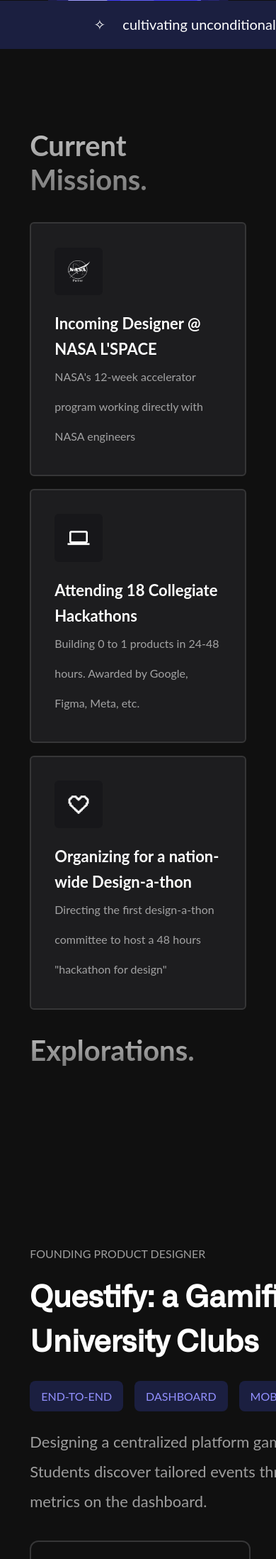
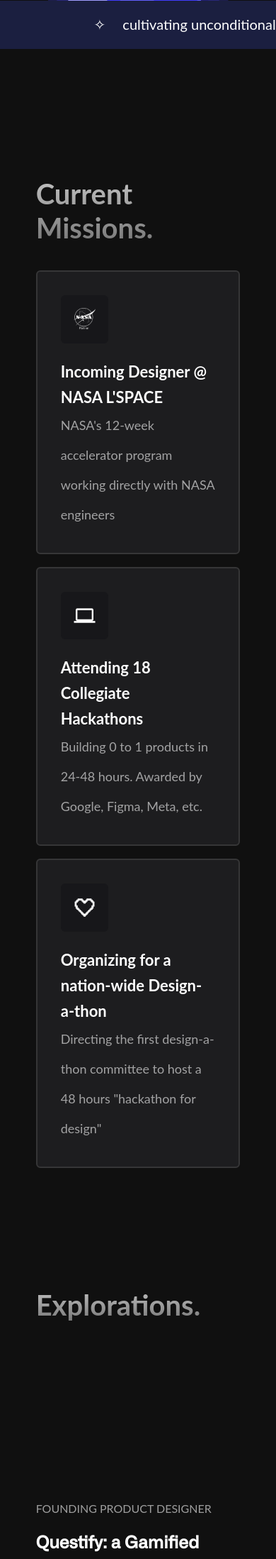
Before and after one commit to Jaslavie/personal-portfolio, a PHP site: page / in a window 390 px wide. Shown: the part 843-3040 px from the top of the page at 71% size. Run offline with PHP 8.4, Linux system fonts and the light colour scheme; some libraries are stand-ins or nearby versions.

Commit message:
fixed home page responsiveness issue

```diff
--- a/about.html
+++ b/about.html
@@ -53,10 +53,9 @@
       <div class="dropdown-nav">
         <div class="column">
           <li><a href="index.html#projects">work</a></li>
-          <li id="work-nav"><a href="play.html">play</a></li>
           <li><a href="serendipity.html">serendipity</a></li>
           <li><a href="about.html">about</a></li>
-          <a href="mailto: jasmineqw45@gmail.com" class="btn">Get in Touch</a>
+          <a href="images/Jasmine Wu - Resume.pdf" class="btn">Resume</a>
         </div>
       </div>
 
--- a/index.html
+++ b/index.html
@@ -196,7 +196,7 @@
 
         <div class="head-contain">
           <div class="type-container gradient-text">
-            <div>Hey! I'm Jasmine Wu</div>
+            <div>Hey! I'm Jasmine</div>
 
             <div class="bottom-header-text">
               <span class="auto-type"></span>
@@ -313,14 +313,14 @@
             <div class="work-heading">
               <div class="caption">FOUNDING PRODUCT DESIGNER</div>
 
-              <div class="tag-wrap">
+              <div  >
                 <h2>Questify: a Gamified Platform for University Clubs</h2>
                 <div class="arrowContain">
                   <i class="fa-solid fa-arrow-right"></i>
                 </div>
               </div>
 
-              <div class="tag-wrap">
+              <div  class="tag-wrap">
                 <div class="tag">END-TO-END</div>
                 <div class="tag">DASHBOARD</div>
                 <div class="tag">MOBILE APP</div>
@@ -346,7 +346,7 @@
             <div class="work-heading">
               <div class="caption">PRODUCT DESIGNER</div>
 
-              <div class="tag-wrap">
+              <div  >
                 <h2>
                   GeoFlare: the real-time, collaborative wildfire response
                   platform through satellite imagery
@@ -356,7 +356,7 @@
                 </div>
               </div>
 
-              <div class="tag-wrap">
+              <div  class="tag-wrap">
                 <div class="tag">DESIGN ENGINEERING</div>
                 <div class="tag">PRODUCT DESIGN</div>
                 <div class="tag">COMPUTER VISION</div>
@@ -382,14 +382,14 @@
             <div class="work-heading">
               <div class="caption">DIRECTOR OF I.T.</div>
 
-              <div class="tag-wrap">
+              <div  >
                 <h2>Bonsai Bento: High School E-Commerce Startup</h2>
                 <div class="arrowContain">
                   <i class="fa-solid fa-arrow-right"></i>
                 </div>
               </div>
 
-              <div class="tag-wrap">
+              <div class="tag-wrap" >
                 <div class="tag">WEBSITE</div>
                 <div class="tag">END-TO-END</div>
               </div>
@@ -410,14 +410,14 @@
             <div class="work-heading">
               <div class="caption">FOUNDER AND DESIGNER</div>
 
-              <div class="tag-wrap">
+              <div  >
                 <h2>Voicewise: Self-Improvement Hub for Students</h2>
                 <div class="arrowContain">
                   <i class="fa-solid fa-arrow-right"></i>
                 </div>
               </div>
 
-              <div class="tag-wrap">
+              <div class="tag-wrap" >
                 <div class="tag">REACT.JS</div>
                 <div class="tag">END-TO-END</div>
                 <div class="tag">CURRICULUM DEVELOPMENT</div>
--- a/style.css
+++ b/style.css
@@ -1395,9 +1395,10 @@ h1 span,
   white-space: nowrap;
 }
 .tag-wrap {
-  display: grid;
-  grid-auto-flow: column;
+  display: flex;
+  flex-direction: row;
   gap: 16px;
+  flex-wrap: wrap;
   justify-content: flex-start;
   align-items: center;
 }
@@ -1430,9 +1431,11 @@ h1 span,
   cursor: pointer;
 }
 .work-heading {
-  display: grid;
-  grid-template-columns: auto;
+  display: flex;
+  flex-direction: column;
+  align-items: start;
   gap: 22px;
+  width: 100%;
 }
 .work-heading .subsub-title {
   margin-right: 25px;
@@ -2735,8 +2738,26 @@ html {
 
 /* iphone xr */
 @media (max-width: 430px) {
-  .tech-stack img {
-    width: 4.5em;
+  .callout-p {
+    font-size: 18px;
+  }
+  .arrowContain {
+    display: none;
+  }
+  .work-contain {
+    width: 100%;
+  }
+  h2 {
+    font-size: 24px;
+  }
+  #header {
+    padding: 0 5vw;
+  }
+  .type-container, .bottom-header-text {
+    font-size: 48px;
+  }
+  p {
+    font-size: 18px;
   }
   .work-image {
     height: 50vh;
@@ -2771,10 +2792,7 @@ html {
   .section-header .emoji-contain h1 {
     font-size: 40px;
   }
-  .wrapper,
-  .child {
-    padding: 2vh 5vh;
-  }
+
 
   .nav-container a img {
     width: 180px;
```
Also changed, not shown: images/buildingInfoDesignathon.png (added).
